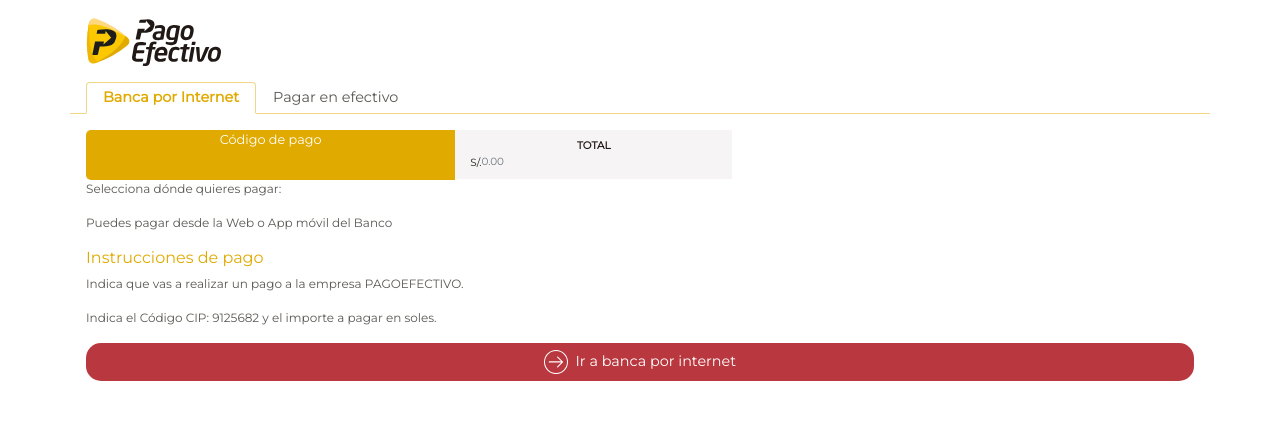
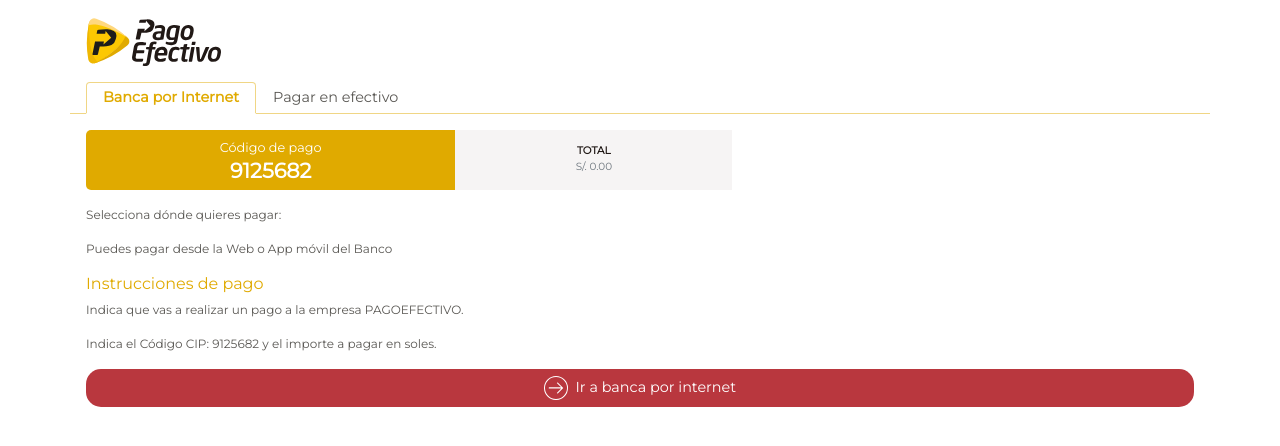
Before and after one commit to AndreaChumioque/redbus, a React (Create React App) app: page / in a window 1280 px wide. Shown: the top 446 px of the page. Built offline with nearby package versions, Linux system fonts and the light colour scheme.

Commit message:
payment info

```diff
--- a/public/css/main.css
+++ b/public/css/main.css
@@ -55,6 +55,28 @@
   color: #5A5854;
 }
 
+#payment-info {
+  text-align: center;
+  border-radius: 5px;
+  overflow: hidden;
+  height: 60px;
+}
+
+#payment-info div {
+  height: 100%;
+}
+
+#payment-info .form-control {
+  border: none;
+  background: transparent;
+  border-radius: 0;
+  border-bottom: 2px solid transparent;
+}
+
+#payment-info .form-control:focus {
+  border-color: #fff;
+}
+
 .subcontainer_input_PaymentCode {
   background-color: #e0aa00;
   color: #fff;
@@ -64,16 +86,11 @@
   font-size: 0.5em;
 }
 
-.subcontainer_input_PaymentCode input {
+.subcontainer_input_PaymentCode #code {
   font-size: 1.3em;
   font-weight: 600;
   line-height: 1.3em;
   color: #fff;
-}
-
-.subcontainer_input_PaymentCode input:focus{
-  color: #fff;
-  outline-color: none;
 }
 
 @media (min-width:768px) {
@@ -92,24 +109,6 @@
   font-size: inherit;
 }
 
-#payment-info {
-  text-align: center;
-  border-radius: 5px;
-  overflow: hidden;
-  height: 50px;
-}
-
-#payment-info .form-control {
-  border: none;
-  background: transparent;
-  border-radius: 0;
-  border-bottom: 2px solid transparent;
-}
-
-#payment-info .form-control:focus {
-  border-color: #fff;
-}
-
 #btn-payment {
   background-color: #B9373E;
   border-radius: 15px;
--- a/src/components/Main.js
+++ b/src/components/Main.js
@@ -3,10 +3,10 @@
 
 const data = {
   tabs: [
-    {id: 'internet', content: 'hola'},
-    {id: 'cash', content: 'hola2'}
+    {id: 'internet'},
+    {id: 'cash'}
   ],
-  paymentCode: '',
+  paymentCode: '9125682',
   totalAmount: 0,
   defaultTab: 'internet'
 }
@@ -24,7 +24,7 @@
       </ul>
       <div className="tab-content p-3">
         {data.tabs.map(tab =>
-          <TabContent key={tab.id} {...tab} defaultTab={data.defaultTab} />
+          <TabContent key={tab.id} {...tab} {...data} />
         )}
       </div>
     </section>
--- a/src/components/MoneyInput.js
+++ b/src/components/MoneyInput.js
@@ -1,14 +1,13 @@
 import React from 'react'
 
 const MoneyInput = () => (
-  <div className="subcontainer_input_MoneyInput col-3 py-2">
+  <div className="subcontainer_input_MoneyInput col-3 px-2 d-flex flex-column align-items-center justify-content-center">
     <p className="text-uppercase font-weight-bold mb-0">Total</p>
     <form className="form-inline">
-      <span>S/.</span>
       <input
-        className="d-inline-block form-control p-0"
+        className="form-control p-0 text-center"
         type="text"
-        placeholder="0.00"
+        placeholder="S/. 0.00"
       />
     </form>
   </div>
--- a/src/components/PaymentCode.js
+++ b/src/components/PaymentCode.js
@@ -1,11 +1,9 @@
 import React from 'react'
 
-const PaymentCode = () => (
+const PaymentCode = ({ code }) => (
   <div className="subcontainer_input_PaymentCode col-4 p-2">
     <p className="mb-0">Código de pago</p>
-    <form>
-      <input className="form-control p-0" type="number"/>
-    </form>
+    <p id="code" className="mb-0 text-center">{code}</p>
   </div>
 )
 
--- a/src/components/TabContent.js
+++ b/src/components/TabContent.js
@@ -2,13 +2,13 @@
 import PaymentCode  from './PaymentCode'
 import MoneyInput from './MoneyInput'
 
-const TabContent = ({ defaultTab, id }) => (
+const TabContent = ({ defaultTab, id , paymentCode}) => (
   <div className={defaultTab === id ? 'tab-pane fade show active' : 'tab-pane fade' } id={id} role="tabpanel">
     <div id="payment-info" className="d-flex align-items-center">
-      <PaymentCode />
+      <PaymentCode code={paymentCode} />
       <MoneyInput />
     </div>
-    <div className="instructions">
+    <div className="instructions mt-3">
       <p>Selecciona dónde quieres pagar:</p>
       <div>
         {/* Carrusel */}
```
Also changed, not shown: public/assets/logo-bcp.svg (added).
